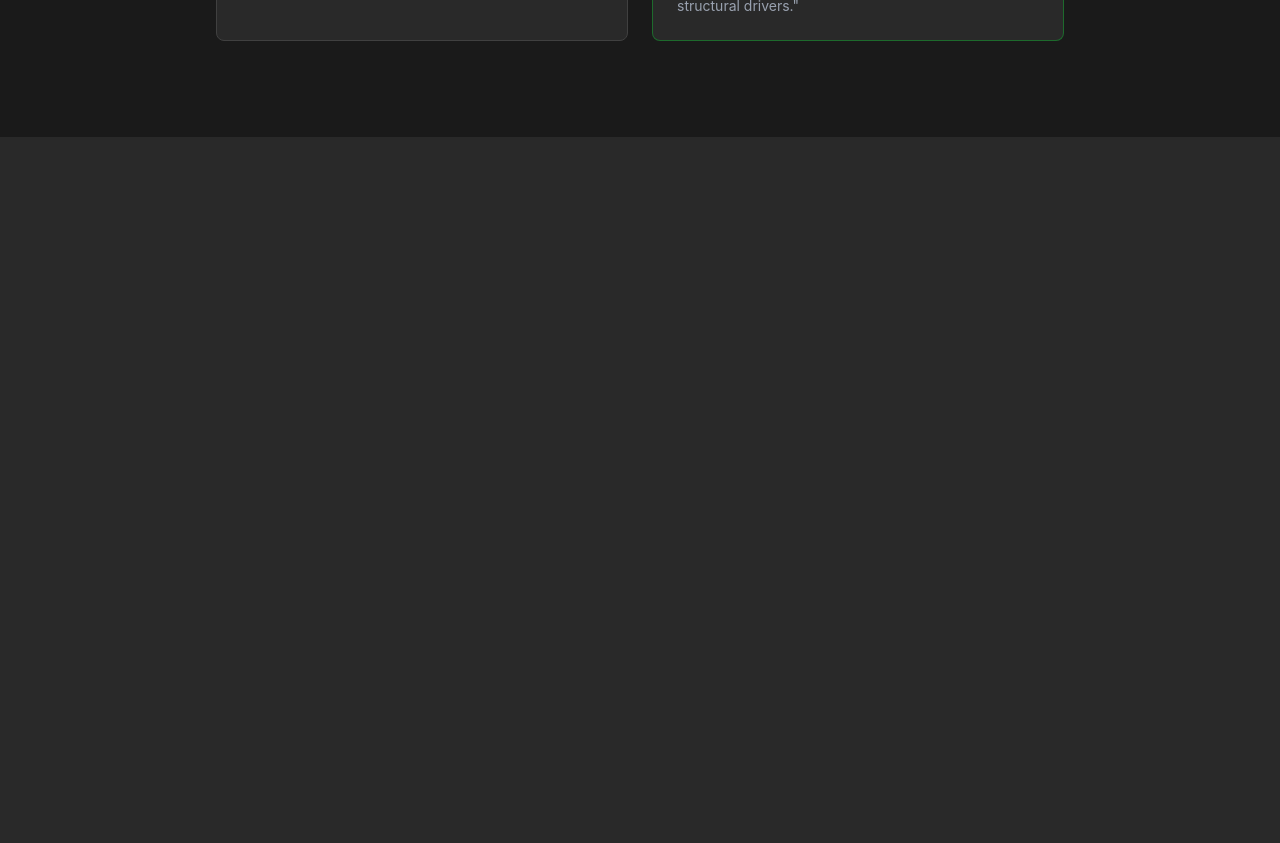
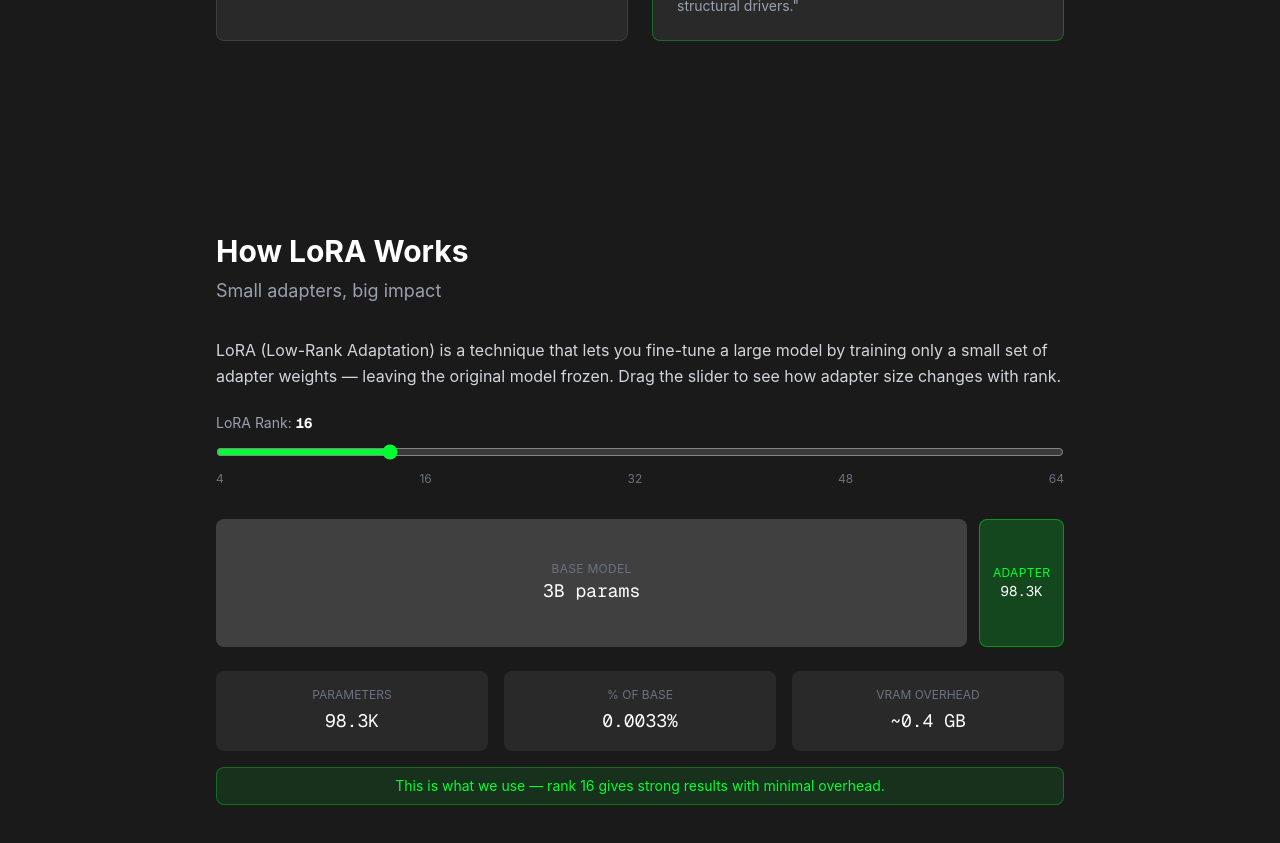
Before and after one commit to William-Hill/d4bl_ai_agent, a Next.js app in the folder ui-nextjs/: page /learn in a window 1280 px wide. Shown: the part 1380-2223 px from the top of the page. Before the commit the page ends 1517 px from the top, so only its background shows below. Built offline with nearby package versions, Linux system fonts and the light colour scheme; no server answers.

Commit message:
feat(learn): add LoRA rank visualizer with interactive slider

```diff
--- a/ui-nextjs/app/learn/page.tsx
+++ b/ui-nextjs/app/learn/page.tsx
@@ -1,4 +1,5 @@
 import ConceptSection from '@/components/learn/ConceptSection';
+import LoRAVisualizer from '@/components/learn/LoRAVisualizer';
 
 export const metadata = {
   title: 'Learn — Building AI That Centers Community | D4BL',
@@ -85,6 +86,20 @@ export default function LearnPage() {
           </div>
         </div>
       </ConceptSection>
+
+      {/* Section: How LoRA Works */}
+      <ConceptSection
+        title="How LoRA Works"
+        subtitle="Small adapters, big impact"
+      >
+        <p className="mb-6">
+          LoRA (Low-Rank Adaptation) is a technique that lets you fine-tune a
+          large model by training only a small set of adapter weights — leaving
+          the original model frozen. Drag the slider to see how adapter size
+          changes with rank.
+        </p>
+        <LoRAVisualizer />
+      </ConceptSection>
     </main>
   );
 }
--- /dev/null
+++ b/ui-nextjs/components/learn/LoRAVisualizer.tsx
@@ -0,0 +1,110 @@
+'use client';
+
+import { useState } from 'react';
+
+const HIDDEN_DIM = 3072; // Qwen2.5-3B
+const BASE_PARAMS = 3_000_000_000;
+
+const VRAM_TABLE: Record<number, string> = {
+  4: '~0.1 GB',
+  8: '~0.2 GB',
+  16: '~0.4 GB',
+  32: '~0.8 GB',
+  64: '~1.5 GB',
+};
+
+function formatParams(n: number): string {
+  if (n >= 1_000_000) return `${(n / 1_000_000).toFixed(1)}M`;
+  if (n >= 1_000) return `${(n / 1_000).toFixed(1)}K`;
+  return String(n);
+}
+
+function nearestVram(rank: number): string {
+  const keys = Object.keys(VRAM_TABLE).map(Number).sort((a, b) => a - b);
+  let closest = keys[0];
+  for (const k of keys) {
+    if (Math.abs(k - rank) <= Math.abs(closest - rank)) closest = k;
+  }
+  return VRAM_TABLE[closest];
+}
+
+export default function LoRAVisualizer() {
+  const [rank, setRank] = useState(16);
+
+  const adapterParams = 2 * rank * HIDDEN_DIM;
+  const percentage = ((adapterParams / BASE_PARAMS) * 100).toFixed(4);
+  const vram = nearestVram(rank);
+
+  // Visual: adapter width as percentage of base block (scaled for visibility)
+  const adapterWidthPct = Math.max(4, (rank / 64) * 40);
+
+  return (
+    <div>
+      {/* Slider */}
+      <div className="mb-8">
+        <label className="block text-sm text-gray-400 mb-2">
+          LoRA Rank: <span className="text-white font-mono font-bold">{rank}</span>
+        </label>
+        <input
+          type="range"
+          min={4}
+          max={64}
+          step={4}
+          value={rank}
+          onChange={(e) => setRank(Number(e.target.value))}
+          className="w-full accent-[#00ff32]"
+          aria-label="LoRA rank slider"
+        />
+        <div className="flex justify-between text-xs text-gray-500 mt-1">
+          <span>4</span>
+          <span>16</span>
+          <span>32</span>
+          <span>48</span>
+          <span>64</span>
+        </div>
+      </div>
+
+      {/* Visual blocks */}
+      <div className="flex items-end gap-3 mb-6 h-32">
+        <div className="bg-[#404040] rounded-lg flex-1 h-full flex items-center justify-center">
+          <div className="text-center">
+            <p className="text-xs text-gray-500 uppercase tracking-wide">Base Model</p>
+            <p className="text-lg font-mono text-white">3B params</p>
+          </div>
+        </div>
+        <div
+          className="bg-[#00ff32]/20 border border-[#00ff32]/40 rounded-lg h-full flex items-center justify-center transition-all duration-300"
+          style={{ width: `${adapterWidthPct}%`, minWidth: '60px' }}
+        >
+          <div className="text-center px-2">
+            <p className="text-xs text-[#00ff32] uppercase tracking-wide">Adapter</p>
+            <p className="text-sm font-mono text-white">{formatParams(adapterParams)}</p>
+          </div>
+        </div>
+      </div>
+
+      {/* Stats */}
+      <div className="grid grid-cols-3 gap-4 text-center">
+        <div className="bg-[#292929] rounded-lg p-4">
+          <p className="text-xs text-gray-500 uppercase mb-1">Parameters</p>
+          <p className="text-lg font-mono text-white">{formatParams(adapterParams)}</p>
+        </div>
+        <div className="bg-[#292929] rounded-lg p-4">
+          <p className="text-xs text-gray-500 uppercase mb-1">% of Base</p>
+          <p className="text-lg font-mono text-white">{percentage}%</p>
+        </div>
+        <div className="bg-[#292929] rounded-lg p-4">
+          <p className="text-xs text-gray-500 uppercase mb-1">VRAM Overhead</p>
+          <p className="text-lg font-mono text-white">{vram}</p>
+        </div>
+      </div>
+
+      {/* Callout */}
+      {rank === 16 && (
+        <div className="mt-4 px-4 py-2 bg-[#00ff32]/10 border border-[#00ff32]/30 rounded-lg text-sm text-[#00ff32] text-center">
+          This is what we use — rank 16 gives strong results with minimal overhead.
+        </div>
+      )}
+    </div>
+  );
+}
```
